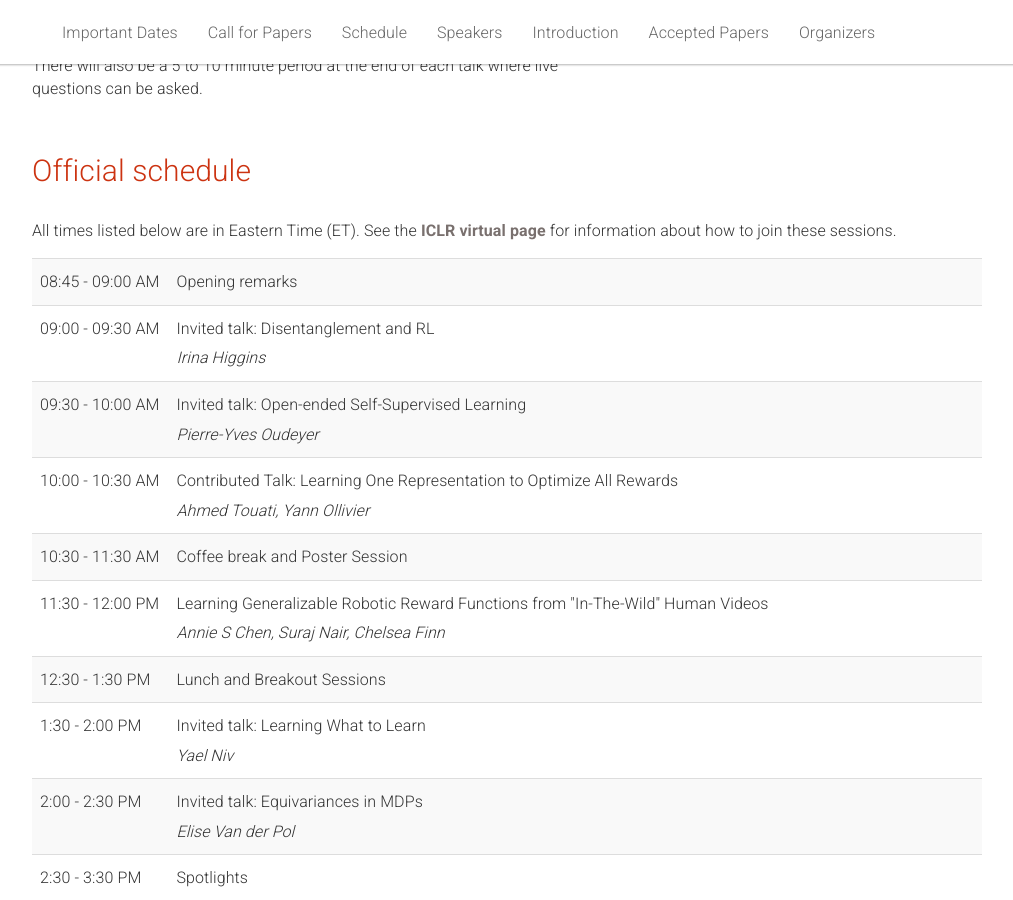
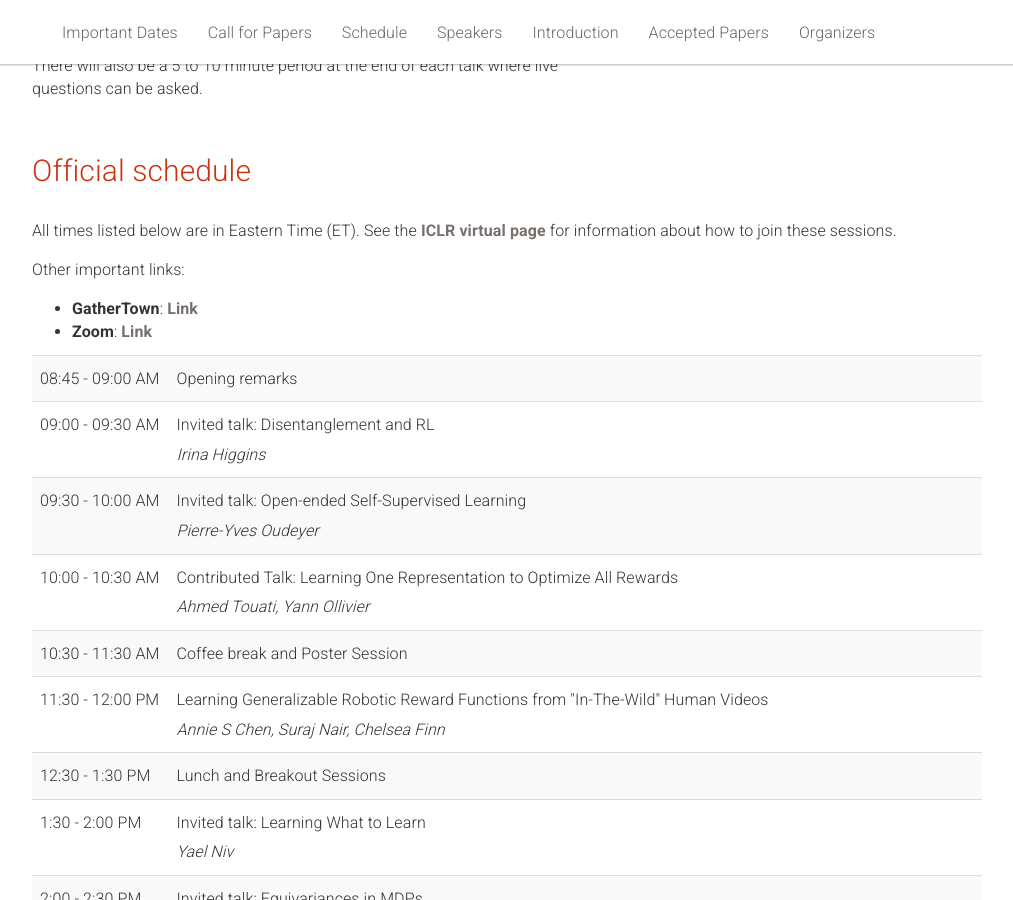
Before and after one commit to sslrlworkshop/sslrlworkshop.github.io, a Jekyll site: the page built from _pages/home.md, in a window 1280 px wide and 900 px high, scrolled down 515 px. Shown: the whole window, without its empty margins (133-1146 px from the left). Built offline with Jekyll 4.4.1, drawn with Linux system fonts in a browser that asks for light colours.

Commit message:
added gathertown+Zoom links

```diff
--- a/_pages/home.md
+++ b/_pages/home.md
@@ -46,6 +46,11 @@ acknowledgements: ""
     <h2>Official schedule</h2>
     <br/>
     <p> All times listed below are in Eastern Time (ET). See the <a href="https://iclr.cc/virtual/2021/workshop/2126"> ICLR virtual page </a> for information about how to join these sessions. </p>
+    <p>Other important links:</p>
+     <ul>
+              <li><b>GatherTown</b>: <a href="https://eventhosts.gather.town/app/sDivwLB5Syb18VOl/sslrlworkshop">Link</a></li>
+              <li><b>Zoom</b>: <a href="https://us02web.zoom.us/j/86347433480?pwd=dlc0Rmp6UGFFS001QmU0ZER4TEhrdz09">Link</a></li>
+    </ul>
   </div>
 </div>
 
```
